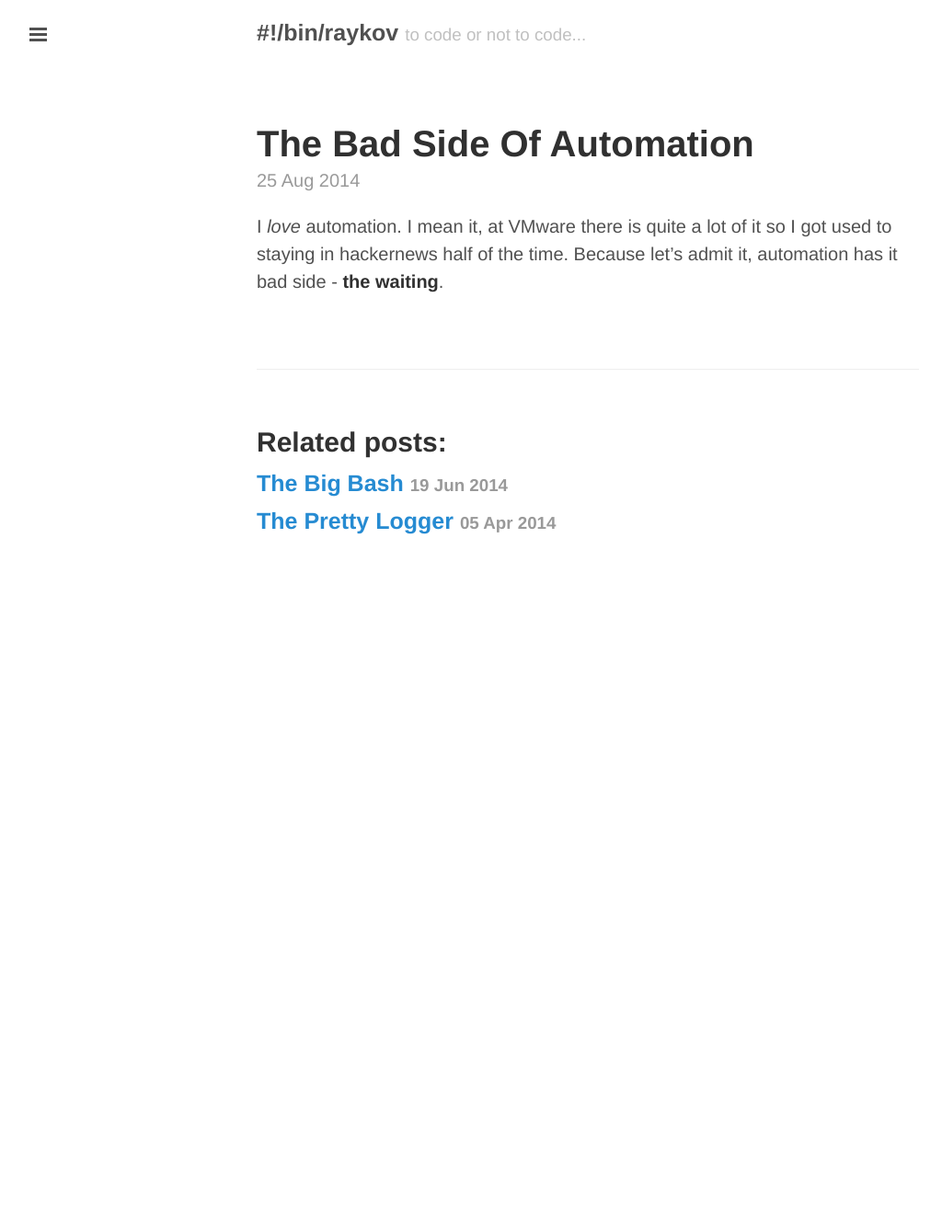
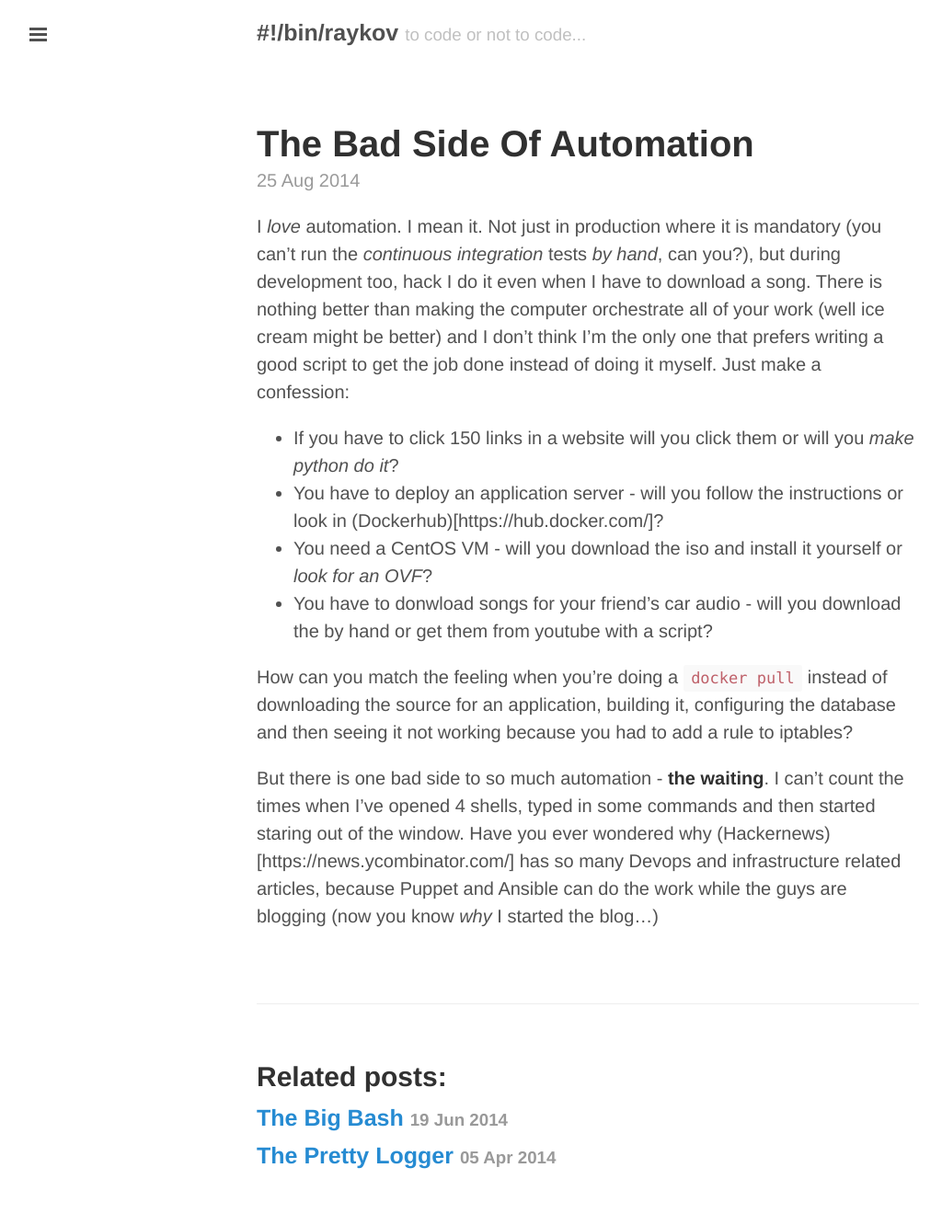
Before and after one commit to lyuboraykov/blog, a Jekyll site: the page built from _posts/2014-08-25-the-bad-side-of-automation.markdown, in a window 1280 px wide. Shown: the whole page at 92% size, without its empty margins (1-1025 px from the left). Built offline with Jekyll 4.4.1, drawn with Linux system fonts in a browser that asks for light colours; Markdown is read by kramdown in place of the engine named in the settings; before the commit the page ends 900 px from its top, so only the background shows below that.

Commit message:
First verison of 'The bad side of automation'

```diff
--- a/_posts/2014-08-25-the-bad-side-of-automation.markdown
+++ b/_posts/2014-08-25-the-bad-side-of-automation.markdown
@@ -5,6 +5,26 @@ date:   2014-08-25 17:22/l05
 categories: bash, devops
 ---
 
-I *love* automation. I mean it, at VMware there is quite a lot of it so I got
-used to staying in hackernews half of the time. Because let's admit it, automation has
-it bad side - **the waiting**.
+I *love* automation.
+I mean it. Not just in production where it is mandatory (you can't run the *continuous integration*
+tests *by hand*, can you?), but during development too, hack I do it even when I have to download a song.
+There is nothing better than making the computer
+orchestrate all of your work (well ice cream might be better) and I don't think
+I'm the only one that prefers writing a good script
+to get the job done instead of doing it myself.
+Just make a confession:
+* If you have to click 150 links in a website will you click them or will you *make python do it*?
+* You have to deploy an application server - will you follow the instructions or look in (Dockerhub)[https://hub.docker.com/]?
+* You need a CentOS VM - will you download the iso and install it yourself or *look for an OVF*?
+* You have to donwload songs for your friend's car audio - will you download the by hand or get them from youtube with a script?
+
+How can you match the feeling when you're doing a `docker pull`
+instead of downloading the source for an application, building it,
+configuring the database and then seeing it not working because you had to add
+a rule to iptables?
+
+But there is one bad side to so much automation - **the waiting**.
+I can't count the times when I've opened 4 shells, typed in some commands and then
+started staring out of the window. Have you ever wondered why (Hackernews)[https://news.ycombinator.com/]
+has so many Devops and infrastructure related articles, because Puppet and Ansible can do the work
+while the guys are blogging (now you know *why* I started the blog...)
```
